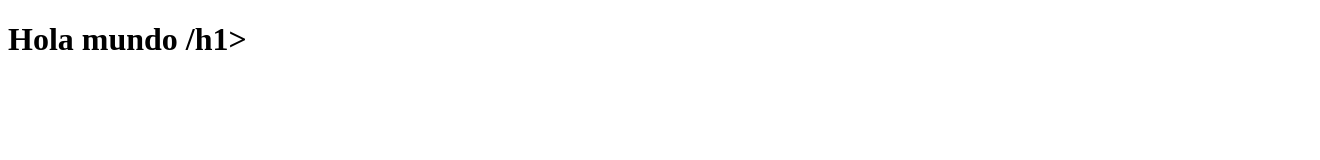
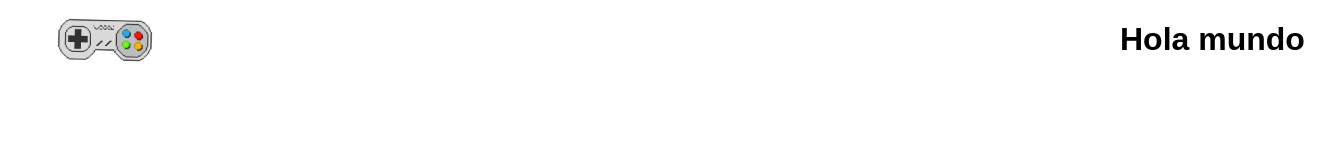
Before and after one commit to arturo-solano/ModelBox, a plain HTML site: page index.html in a window 1280 px wide. Shown: the whole page, 1320 px wide, since content can reach past the window. Drawn offline with nearby package versions, Linux system fonts and the light colour scheme.

Commit message:
listo stilos

```diff
--- a/estilo.css
+++ b/estilo.css
@@ -0,0 +1,29 @@
+body {
+    margin: 0;
+    padding: 0;
+    font-family: sans-serif;
+}
+
+header {
+    display: flex;
+    flex-flow: row wrap;
+    justify-content: space-between;
+    width: 100%;
+}
+
+figure {
+    padding-left: 15px;
+    width: 200px;
+}
+
+figure  img {
+    width: 100px;
+}
+
+.ull {
+    width: 200px;
+}
+
+ul {
+    width: 200px;
+}
--- a/index.html
+++ b/index.html
@@ -1,5 +1,4 @@
 <!DOCTYPE html>
-
 <html lang="es">    <!--DETERMINA QUE EL IDIOMA BASE ES EL ESPAÑOL-->
 
 <head>
@@ -20,7 +19,7 @@
     <!-- <link rel="stylesheet" href="https://cdnjs.cloudflare.com/ajax/libs/font-awesome/5.15.1/css/all.min.css" integrity="sha512-+4zCK9k+qNFUR5X+cKL9EIR+ZOhtIloNl9GIKS57V1MyNsYpYcUrUeQc9vNfzsWfV28IaLL3i96P9sdNyeRssA==" crossorigin="anonymous" /> -->
 
     <!-- ENLACE A MI HOJA DE ESTILO EXTERNO CSS -->
-    <link rel="stylesheet" href="hoja de estilo">
+    <link rel="stylesheet" href="estilo.css">
 
     <style>
 
@@ -30,7 +29,10 @@
 </head>
 
 <body>
-    <h1> Hola mundo /h1>
+    <header>
+    <figure><img src="img/joystick.png" alt=""></figure>
+    <div class="ull"><ul><h1> Hola mundo </h1></ul></div>
+    </header>
 
 
 
```
Also changed, not shown: img/joystick.png (added).
